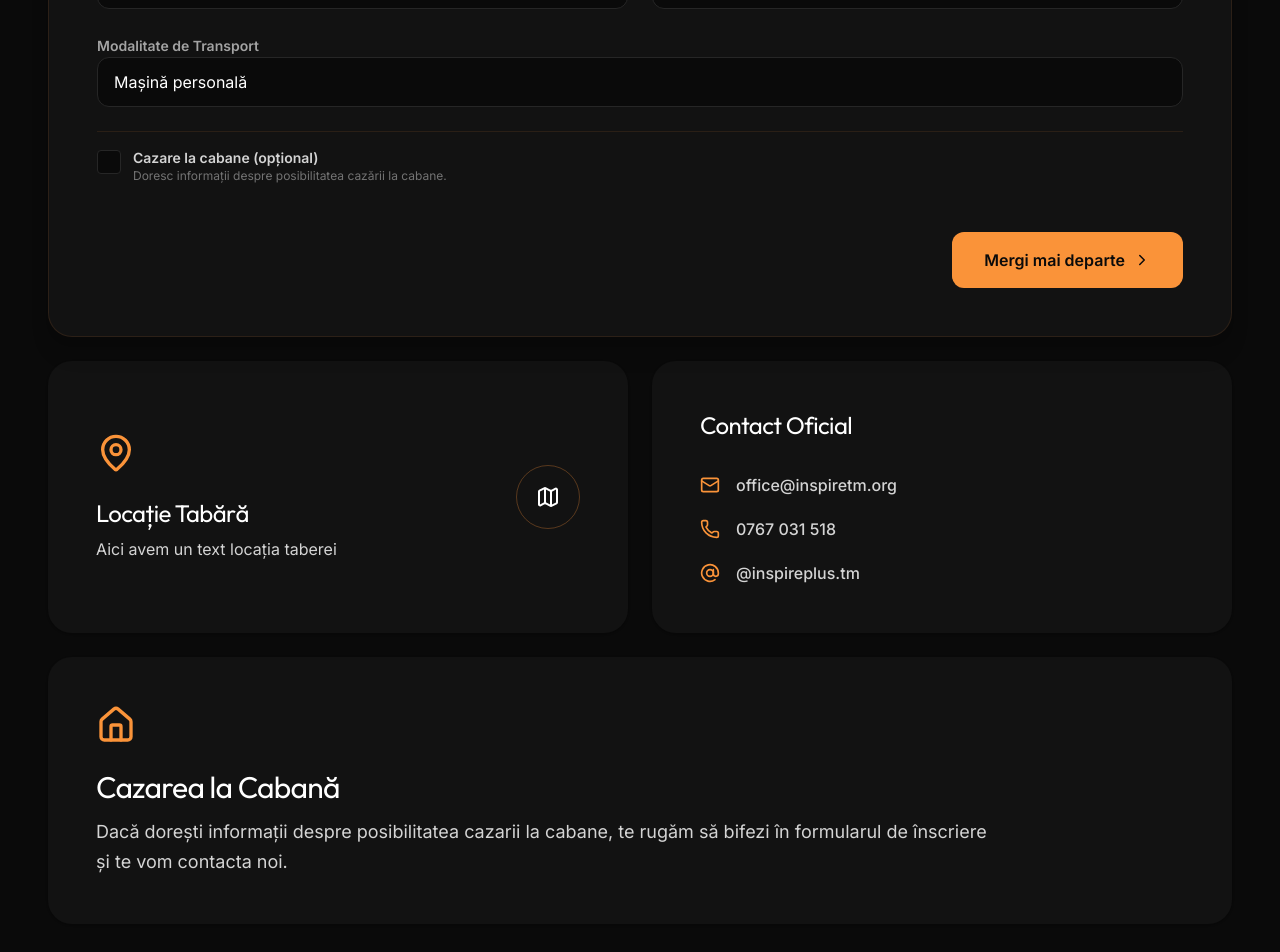
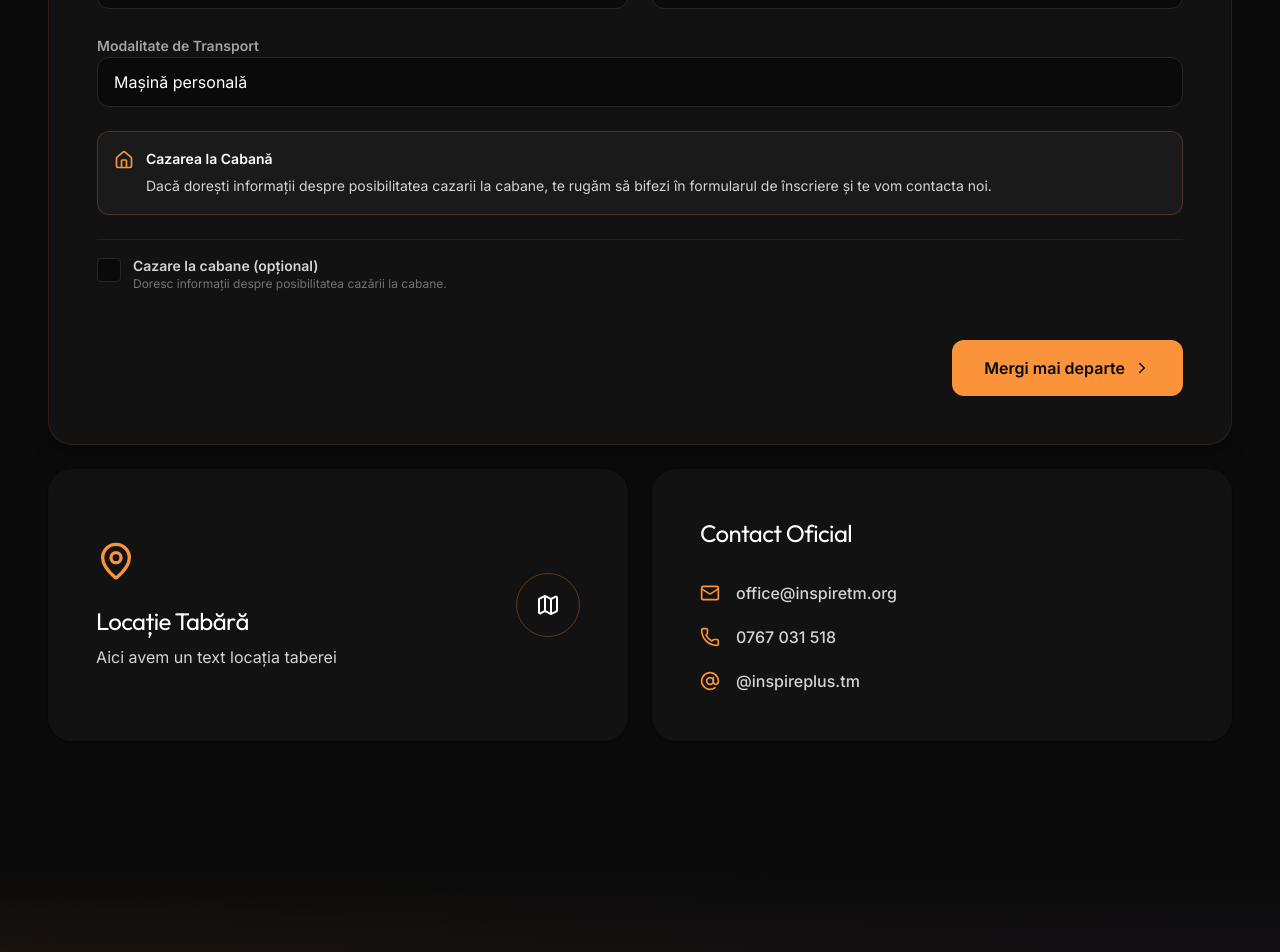
Before and after one commit to nathan05p/inspireWeb, a React (Vite) app in the folder inspireWeb-main/: page / in a window 1280 px wide. Shown: the part 6580-7532 px from the top of the page. Built offline with nearby package versions, Linux system fonts and the light colour scheme; a web font is replaced by a local one.

Commit message:
Move cabin accommodation info directly into the registration form

```diff
--- a/inspireWeb-main/src/components/RegistrationForm.tsx
+++ b/inspireWeb-main/src/components/RegistrationForm.tsx
@@ -1,6 +1,6 @@
 import { useState, useEffect } from 'react';
 import { motion, AnimatePresence } from 'framer-motion';
-import { Check, CreditCard, ChevronRight, ChevronLeft, AlertTriangle } from 'lucide-react';
+import { Check, CreditCard, ChevronRight, ChevronLeft, AlertTriangle, Home } from 'lucide-react';
 
 export default function RegistrationForm() {
   const [step, setStep] = useState(1);
@@ -236,6 +236,14 @@ export default function RegistrationForm() {
               </select>
             </div>
 
+            <div className="bg-[#1A1A1A] border border-[#FA9339]/20 p-4 rounded-xl flex gap-3 items-start">
+              <Home className="text-[#FA9339] shrink-0 mt-0.5" size={20} />
+              <p className="text-sm text-[#D4D4D4] leading-relaxed">
+                <span className="font-bold text-white block mb-1">Cazarea la Cabană</span>
+                Dacă dorești informații despre posibilitatea cazarii la cabane, te rugăm să bifezi în formularul de înscriere și te vom contacta noi.
+              </p>
+            </div>
+
             <div className="pt-4 pb-2 border-t border-[#FA9339]/10">
               <label className="flex items-start gap-3 cursor-pointer group w-fit">
                 <div className="relative flex items-center justify-center w-6 h-6 mt-0.5 rounded border border-[#262626] bg-[#0A0A0A] group-hover:border-[#FA9339] transition-colors shrink-0">
--- a/inspireWeb-main/src/pages/camp/Camp.tsx
+++ b/inspireWeb-main/src/pages/camp/Camp.tsx
@@ -598,17 +598,6 @@ export default function Camp() {
               </a>
             </div>
           </motion.div>
-
-          {/* Cabin Accommodation Info */}
-          <motion.div initial="hidden" whileInView="visible" viewport={{ once: true }} variants={fadeUp} custom={0.4} className="sm:col-span-12 bg-[#121212] shadow-sm p-6 sm:p-8 md:p-12 rounded-3xl flex flex-col md:flex-row md:items-center justify-between gap-4 sm:gap-6 hover:bg-[#221508] transition-colors mt-2 sm:mt-0">
-            <div>
-              <Home className="text-[#FA9339] mb-4 sm:mb-6" size={40} />
-              <h3 className="text-2xl sm:text-3xl font-outfit tracking-tight mb-3 text-white">Cazarea la Cabană</h3>
-              <p className="text-[#D4D4D4] text-base md:text-lg max-w-4xl leading-relaxed">
-                Dacă dorești informații despre posibilitatea cazarii la cabane, te rugăm să bifezi în formularul de înscriere și te vom contacta noi.
-              </p>
-            </div>
-          </motion.div>
         </div>
       </section>
 
```
